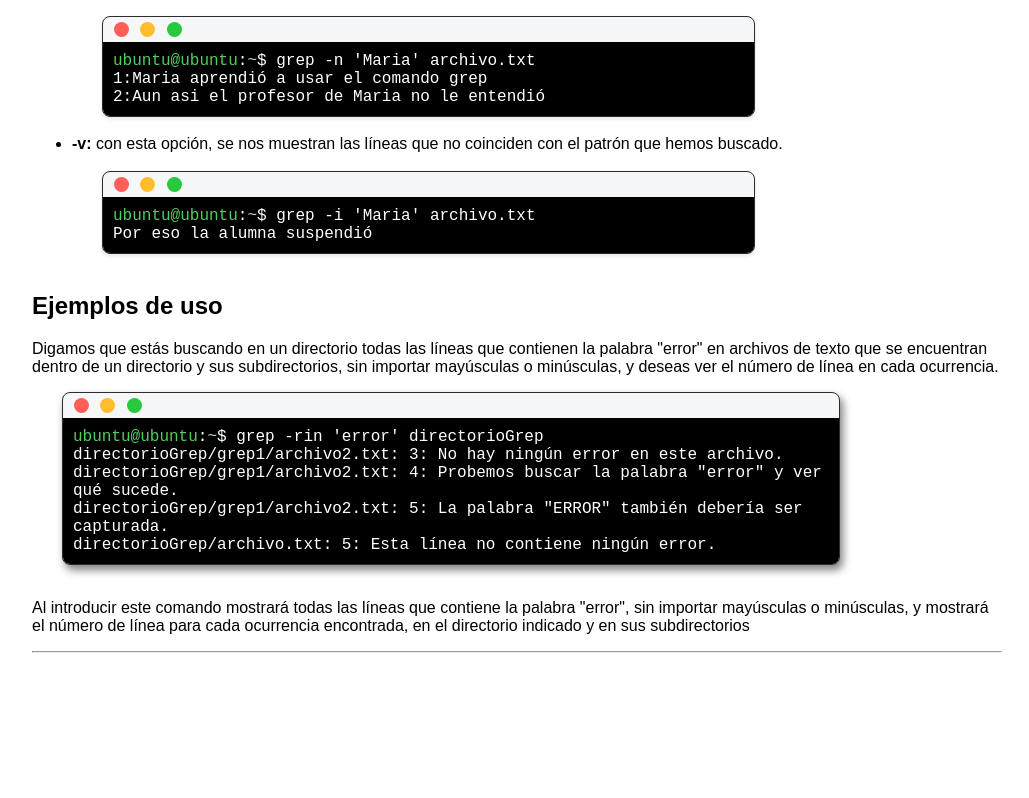
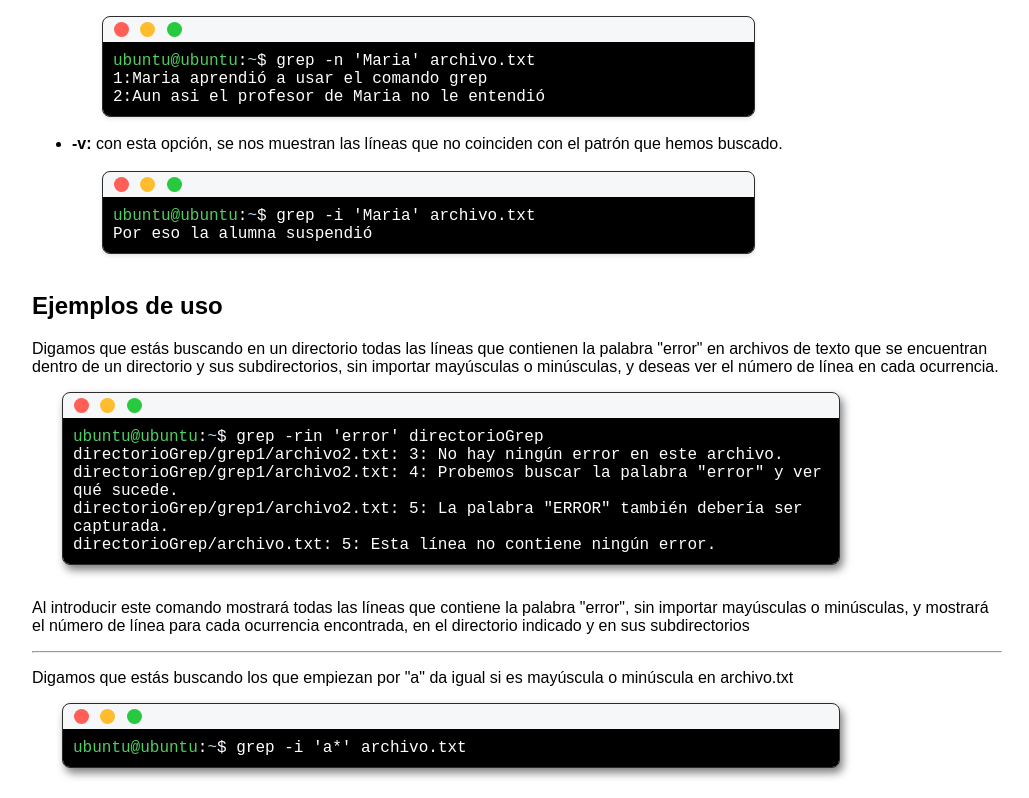
Before and after one commit to sebastiansondor/manualLinux, a plain HTML site: page grep.html in a window 1280 px wide. Shown: the part 942-1740 px from the top of the page, without its empty margins (248-1277 px from the left). Before the commit the page ends 1633 px from the top, so only its background shows below. Drawn offline with Linux system fonts and the light colour scheme.

Commit message:
nuevos cambios

```diff
--- a/grep.html
+++ b/grep.html
@@ -206,6 +206,22 @@
 						<p>Al introducir este comando mostrará todas las líneas que contiene la palabra "error", sin importar mayúsculas o minúsculas,
 							y mostrará el número de línea para cada ocurrencia encontrada, en el directorio indicado y en sus subdirectorios</p>
 						<hr>
+						<p>Digamos que estás buscando los que empiezan por "a" da igual si es mayúscula o minúscula en archivo.txt</p>
+						<div class="window">
+							<div class="title-bar">
+								<div class="circle-container">
+									<div class="circle red"></div>
+									<div class="circle yellow"></div>
+									<div class="circle green"></div>
+								</div>
+							</div>
+							<div class="terminal">
+								<div class="comando">
+								<span class="usuario">ubuntu@ubuntu</span>:<span class="virguililla">~</span>$
+								grep -i 'a*' archivo.txt
+								</div>
+							</div>
+						</div>
 					</section>
 				</main>
 			</div>
```
